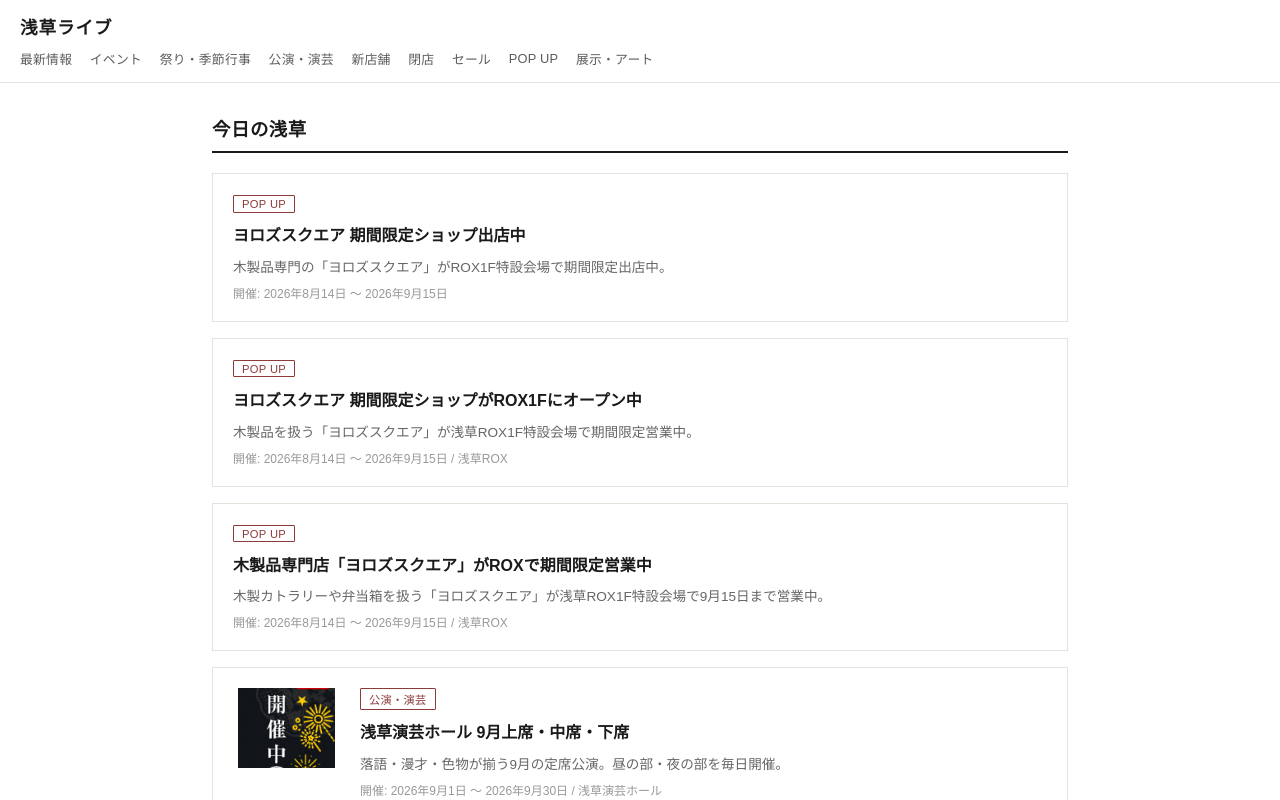
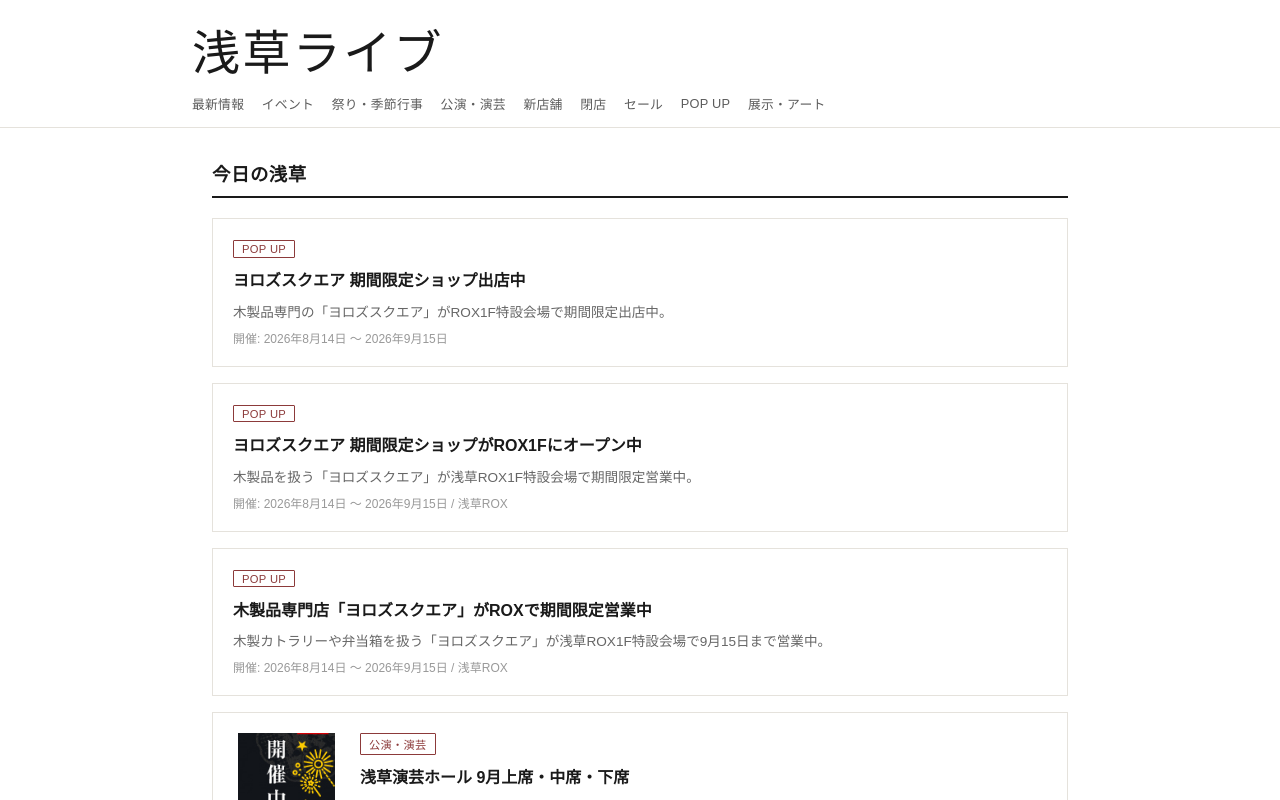
Before and after one commit to reload-co-jp/asakusa, a Next.js app: page / in a window 1280 px wide. Shown: the top 800 px of the page. Built offline with nearby package versions, Linux system fonts and the light colour scheme.

Commit message:
Modify header

```diff
--- a/components/elements/layout.tsx
+++ b/components/elements/layout.tsx
@@ -9,9 +9,11 @@ export const Title: FC<ComponentProps<"h1">> = ({
     style={{
       color: "#1a1a1a",
       fontFamily: "'Yu Mincho', 'Hiragino Mincho ProN', serif",
-      fontSize: "1.1rem",
+      fontSize: "3rem",
       letterSpacing: ".05em",
       margin: 0,
+      fontWeight: 500,
+      padding: 0,
       ...style,
     }}
     {...props}
@@ -62,7 +64,7 @@ export const Header: FC<{ children: ReactNode }> = ({ children }) => (
       position: "relative",
     }}
   >
-    {children}
+    <div style={{ maxWidth: "56rem", margin: "auto" }}>{children}</div>
   </header>
 )
 
```
